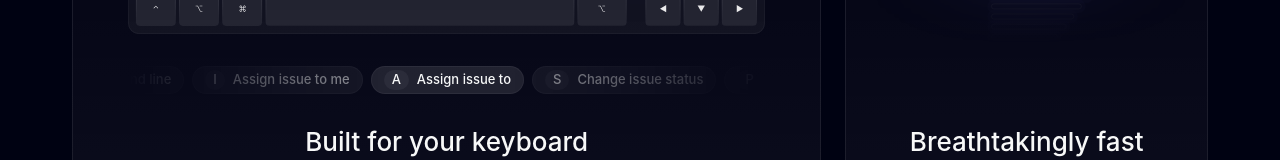
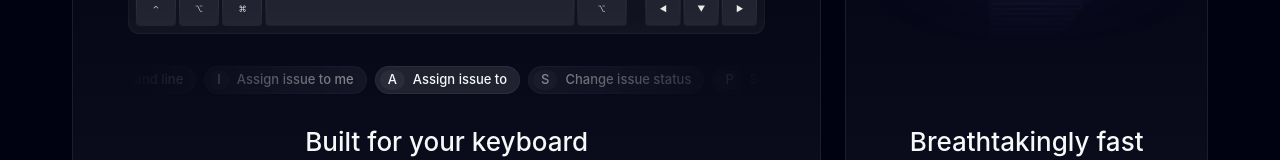
Before and after one commit to sumicet/linear, a Next.js app: page / in a window 1280 px wide. Shown: the part 2505-2665 px from the top of the page. Built offline with nearby package versions, Linux system fonts and the light colour scheme.

Commit message:
adjust button icon margins

```diff
--- a/src/app/components/MainSection/MainSection.tsx
+++ b/src/app/components/MainSection/MainSection.tsx
@@ -38,6 +38,7 @@ export function MainSection() {
                                     paddingX='space8'
                                     bgColor='white5'
                                     borderRadius='full'
+                                    marginRight='-0.5rem'
                                 >
                                     <Icon as={BsArrowRight} />
                                 </Center>
--- a/src/app/components/ToolsSection/KeyboardAnimation.tsx
+++ b/src/app/components/ToolsSection/KeyboardAnimation.tsx
@@ -197,8 +197,9 @@ export function KeyboardAnimation() {
                                     paddingX='space8'
                                     bgColor='white5'
                                     borderRadius='full'
+                                    marginLeft='-0.5rem'
                                 >
-                                    <Text size='bodyXS'>
+                                    <Text size='bodyXS' lineHeight={1}>
                                         {keys.map(key => keyToSymbol[key] || key.toUpperCase())}
                                     </Text>
                                 </Center>
```
